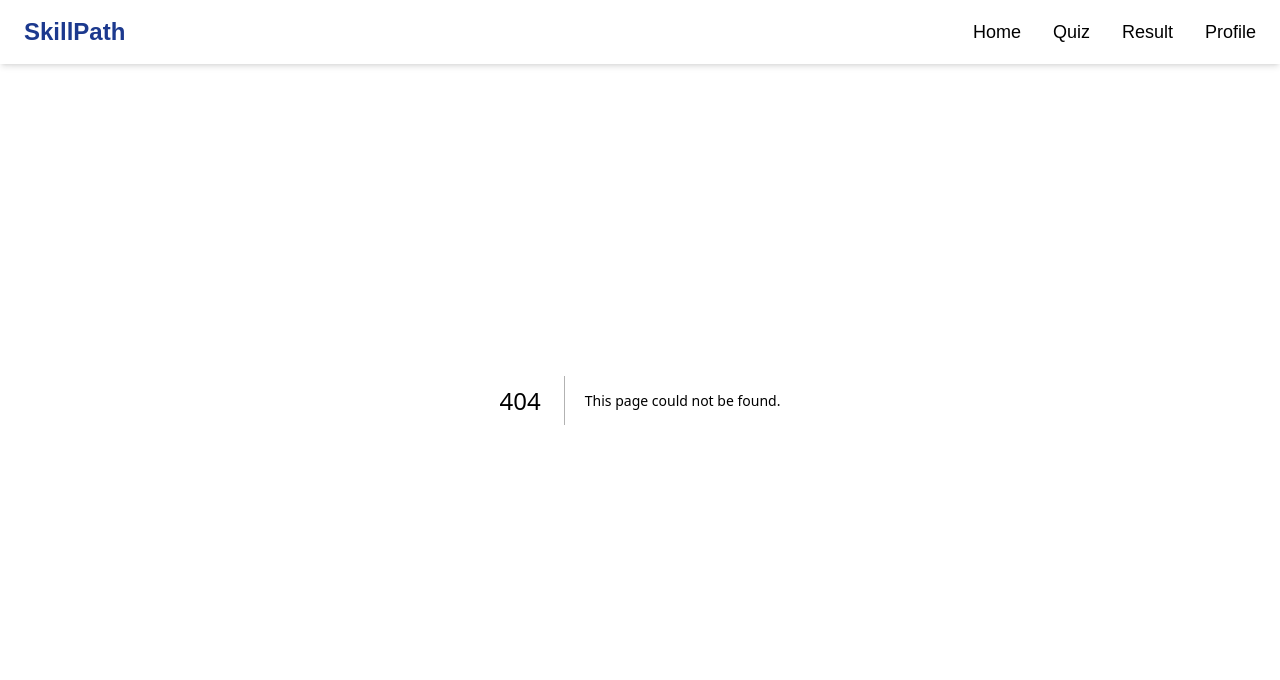
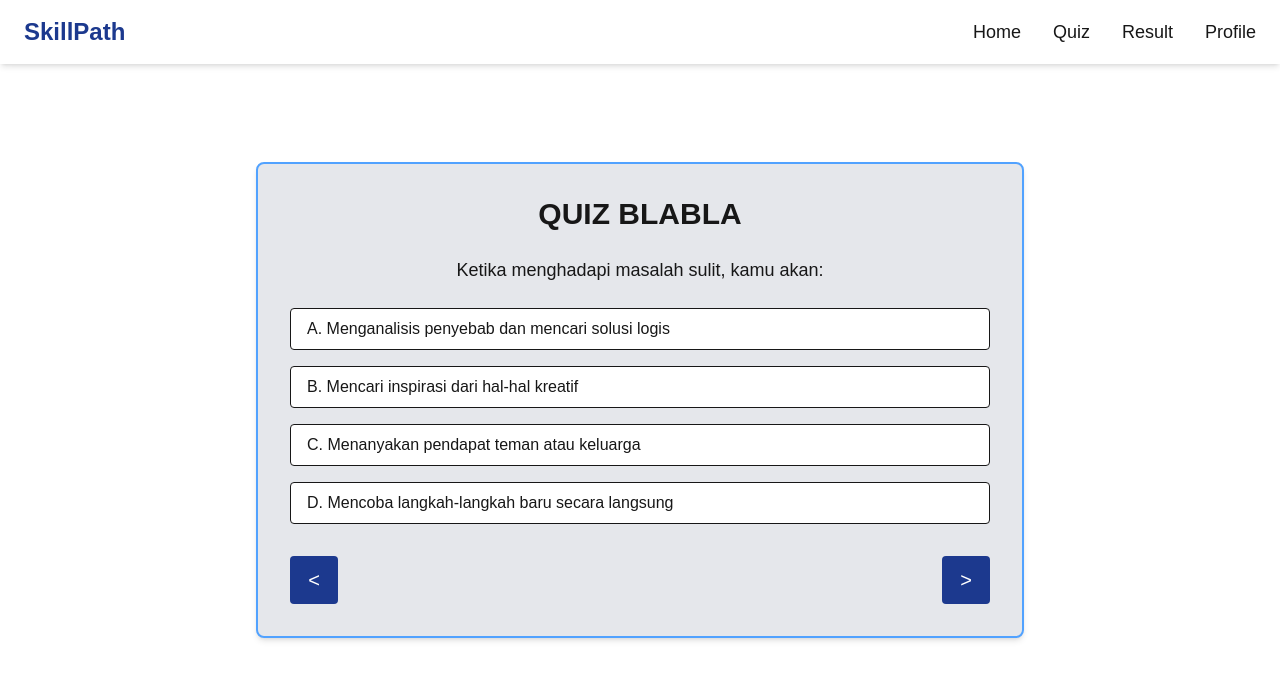
Before and after one commit to shairafathiya/SkillPath, a Next.js app: page /quiz3 in a window 1280 px wide. Before the commit this address had no page. Shown: the top 680 px of the page. Built offline with nearby package versions, Linux system fonts and the light colour scheme.

Commit message:
feat: tambah quis3

```diff
--- /dev/null
+++ b/src/app/quiz3/page.tsx
@@ -0,0 +1,58 @@
+"use client";
+import Link from "next/link";
+import { useState } from "react";
+
+export default function QuizPage() {
+  const [selectedAnswer, setSelectedAnswer] = useState<string | null>(null);
+
+  const handleSelect = (answer: string) => {
+    setSelectedAnswer(answer);
+  };
+
+  return (
+    <div className="min-h-screen bg-white flex flex-col items-center justify-center">
+      {/* Card */}
+      <div className="bg-gray-200 p-8 rounded-lg shadow-md w-full max-w-3xl border-2 border-blue-400">
+        {/* Judul */}
+        <h1 className="text-3xl font-bold text-center mb-6">QUIZ BLABLA</h1>
+
+        {/* Pertanyaan */}
+        <p className="text-center mb-6 text-lg">
+          Ketika menghadapi masalah sulit, kamu akan:
+        </p>
+
+        {/* Opsi Jawaban */}
+        <div className="space-y-4">
+          {[
+            { key: "A", text: "Menganalisis penyebab dan mencari solusi logis" },
+            { key: "B", text: "Mencari inspirasi dari hal-hal kreatif" },
+            { key: "C", text: "Menanyakan pendapat teman atau keluarga" },
+            { key: "D", text: "Mencoba langkah-langkah baru secara langsung" },
+          ].map((option) => (
+            <div
+              key={option.key}
+              onClick={() => handleSelect(option.key)}
+              className={`cursor-pointer border rounded px-4 py-2 ${
+                selectedAnswer === option.key
+                  ? "bg-blue-900 text-white border-blue-900"
+                  : "bg-white hover:bg-gray-100"
+              }`}
+            >
+              {option.key}. {option.text}
+            </div>
+          ))}
+        </div>
+
+        {/* Tombol Navigasi */}
+        <div className="flex justify-between mt-8">
+          <button className="bg-blue-900 text-white w-12 h-12 rounded flex items-center justify-center text-xl hover:bg-blue-800">
+            <Link href ="/quiz1"> {"<"}</Link>
+          </button>
+          <button className="bg-blue-900 text-white w-12 h-12 rounded flex items-center justify-center text-xl hover:bg-blue-800">
+            <Link href ="/quiz-end"> {">"}</Link>
+          </button>
+        </div>
+      </div>
+    </div>
+  );
+}
```
